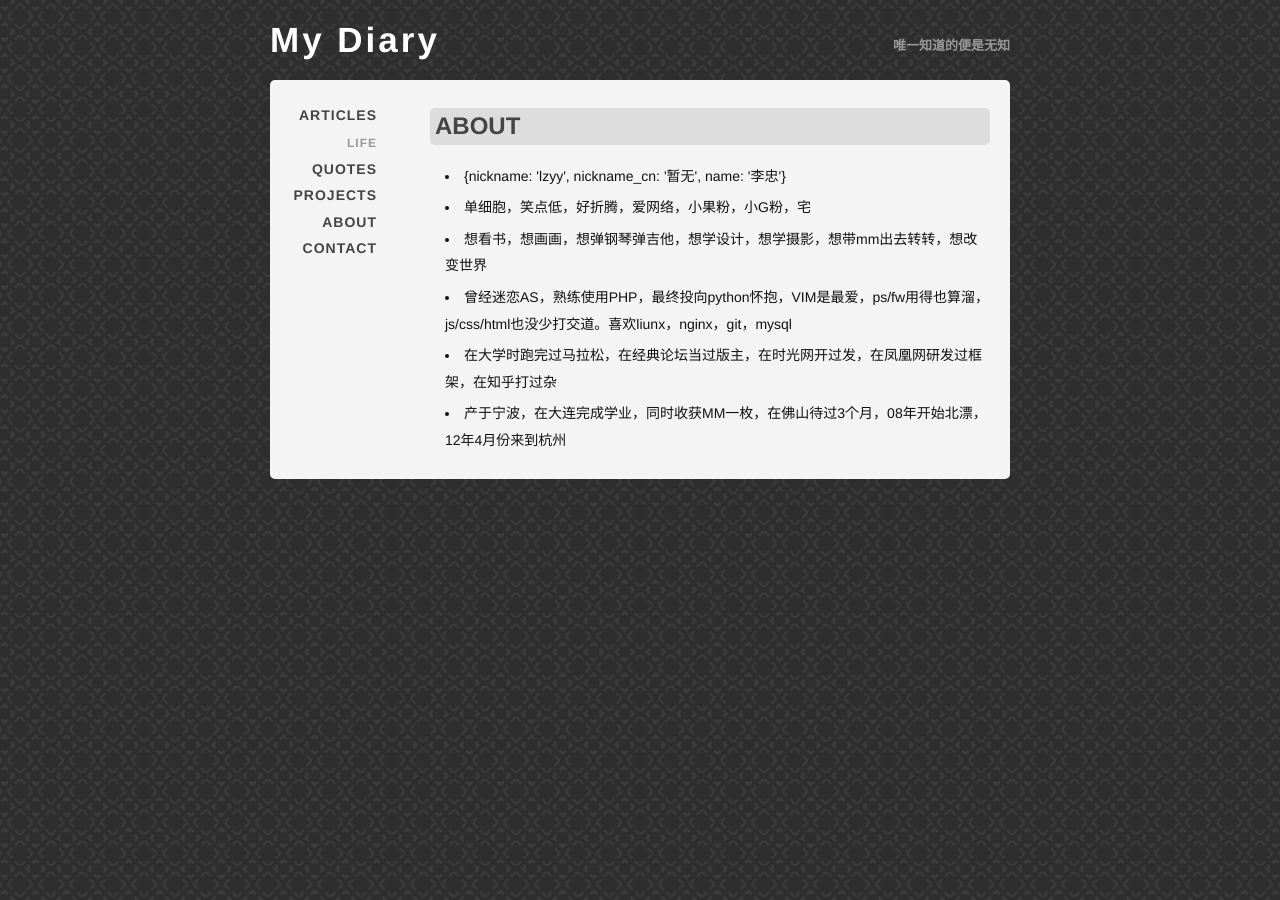
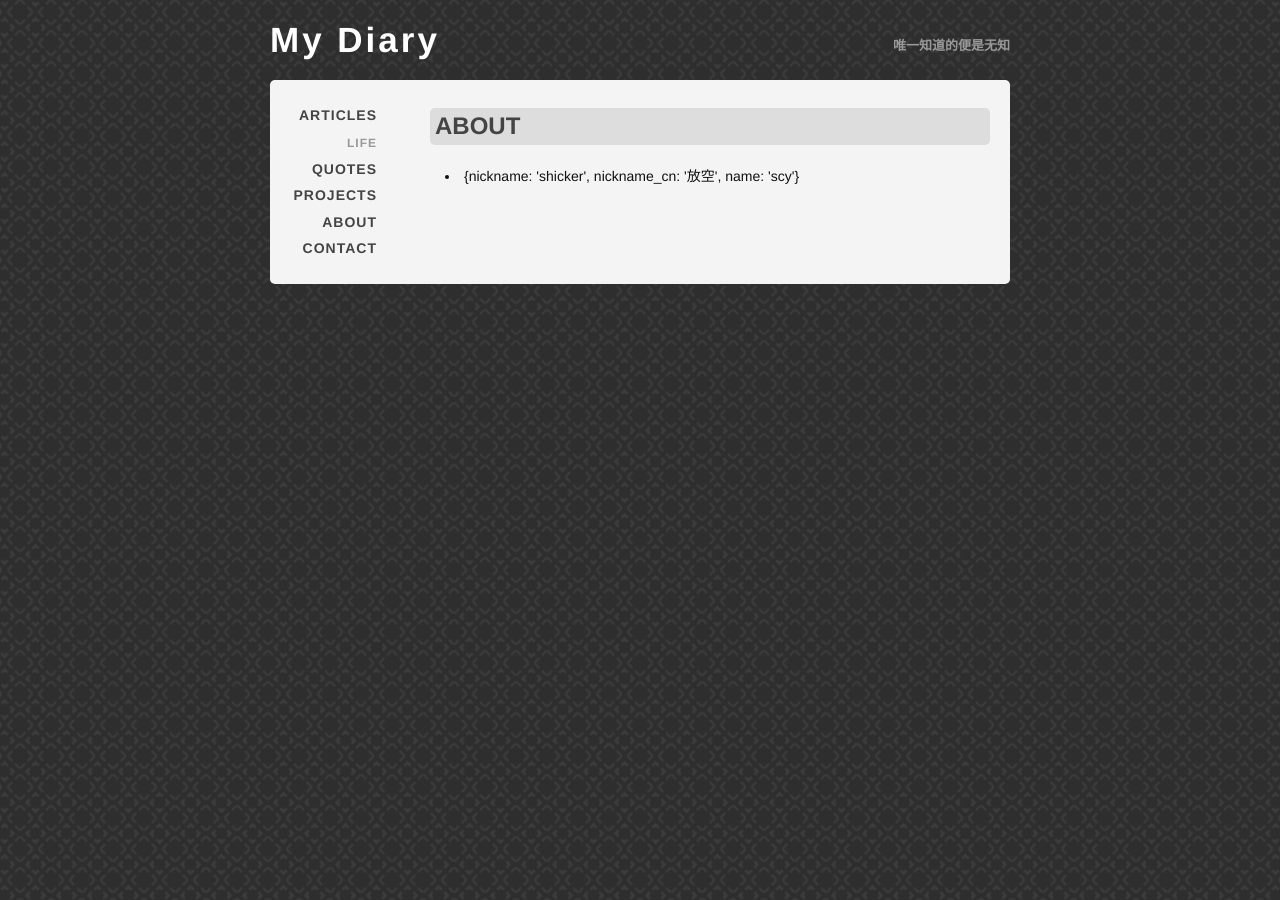
Before and after one commit to cyshi/sxs.github.com, a Jekyll site: the page built from about.html, in a window 1280 px wide. Built offline with Jekyll 4.4.1, drawn with Linux system fonts in a browser that asks for light colours; Markdown is read by kramdown in place of the engine named in the settings.

Commit message:
modify profile

```diff
--- a/about.html
+++ b/about.html
@@ -5,10 +5,5 @@ layout: profile
 <h1>ABOUT</h1>
 
 <ul class="index">
-<li>{nickname: 'lzyy', nickname_cn: '暂无', name: '李忠'}</li>
-<li>单细胞，笑点低，好折腾，爱网络，小果粉，小G粉，宅</li>
-<li>想看书，想画画，想弹钢琴弹吉他，想学设计，想学摄影，想带mm出去转转，想改变世界</li>
-<li>曾经迷恋AS，熟练使用PHP，最终投向python怀抱，VIM是最爱，ps/fw用得也算溜，js/css/html也没少打交道。喜欢liunx，nginx，git，mysql</li>
-<li>在大学时跑完过马拉松，在经典论坛当过版主，在时光网开过发，在凤凰网研发过框架，在知乎打过杂</li>
-<li>产于宁波，在大连完成学业，同时收获MM一枚，在佛山待过3个月，08年开始北漂，12年4月份来到杭州</li>
+<li>{nickname: 'shicker', nickname_cn: '放空', name: 'scy'}</li>
 </ul>
```
